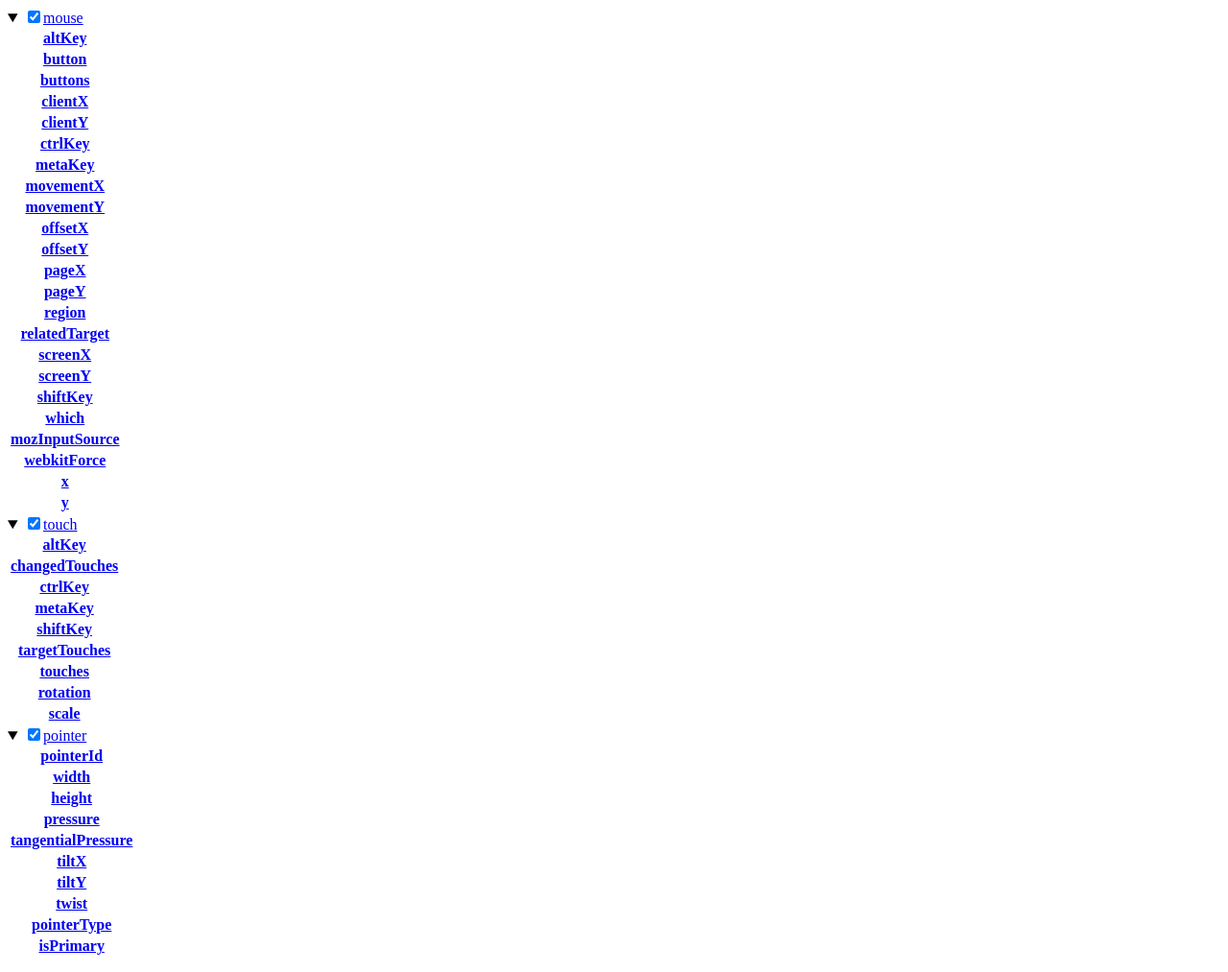
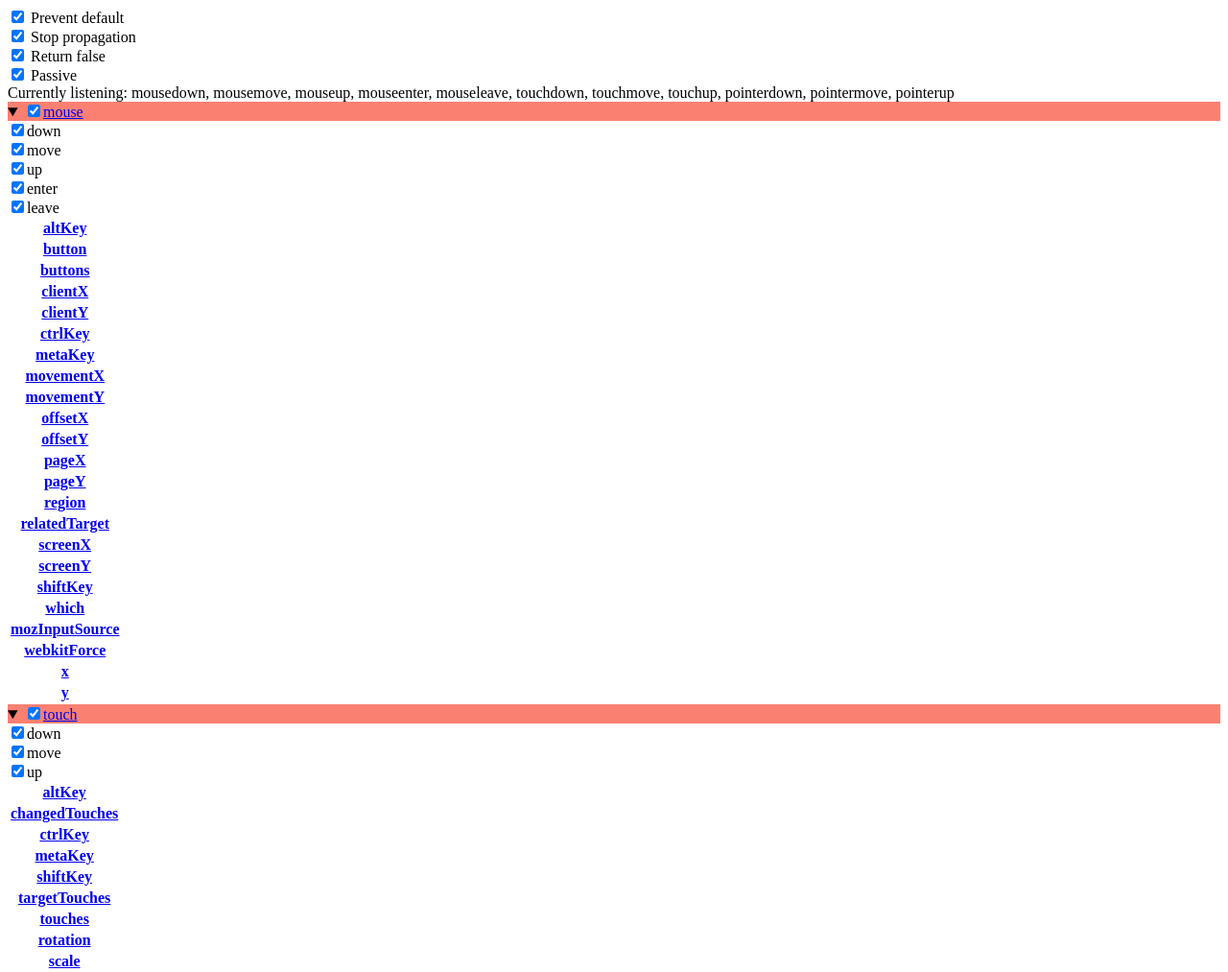
Before and after one commit to TomasHubelbauer/safari-pointer-events, a plain HTML site: page index.html in a window 1280 px wide. Shown: the top 1013 px of the page at 96% size. Drawn offline with Linux system fonts and the light colour scheme.

Commit message:
Allow configuring variants and modes

```diff
--- a/index.css
+++ b/index.css
@@ -1,3 +1,7 @@
 body {
   user-select: none;
 }
+
+summary {
+  background: salmon;
+}
--- a/index.html
+++ b/index.html
@@ -7,5 +7,23 @@
     <script src="index.js"></script>
     <link rel="stylesheet" href="index.css" />
   </head>
-  <body></body>
+  <body>
+    <div>
+      <input type="checkbox" checked id="preventDefaultInput" />
+      <label for="preventDefaultInput">Prevent default</label>
+    </div>
+    <div>
+      <input type="checkbox" checked id="stopPropagationInput" />
+      <label for="stopPropagationInput">Stop propagation</label>
+    </div>
+    <div>
+      <input type="checkbox" checked id="returnFalseInput" />
+      <label for="returnFalseInput">Return false</label>
+    </div>
+    <div>
+      <input type="checkbox" checked id="passiveInput" />
+      <label for="passiveInput">Passive</label>
+    </div>
+    <div id="listenersDiv"></div>
+  </body>
 </html>
--- a/index.js
+++ b/index.js
@@ -84,17 +84,35 @@ function resetEvents() {
 
     const props = events[event];
     for (const variant of variants[event]) {
+      if (!document.getElementById(event + '.' + variant + 'Input').checked) {
+        continue;
+      }
+
       const listener = e => {
         for (const prop in props) {
           const value = props[prop](e);
           document.getElementById(event + '.' + prop).innerHTML = value;
         }
+
+        if (document.getElementById('preventDefaultInput').checked) {
+          e.preventDefault();
+        }
+
+        if (document.getElementById('stopPropagationInput').checked) {
+          e.stopPropagation();
+        }
+
+        if (document.getElementById('returnFalseInput').checked) {
+          return false;
+        }
       };
 
-      window.addEventListener(event + variant, listener, { passive: true });
+      window.addEventListener(event + variant, listener, { passive: document.getElementById('passiveInput').checked });
       attachedEvents.push({ event: event + variant, listener });
     }
   }
+
+  document.getElementById('listenersDiv').textContent = `Currently listening: ${attachedEvents.map(ae => ae.event).join(', ')}`;
 }
 
 window.addEventListener('load', () => {
@@ -114,6 +132,21 @@ window.addEventListener('load', () => {
     eventA.target = 'blank';
     eventSummary.append(eventA);
     eventDetails.append(eventSummary);
+    for (const variant of variants[event]) {
+      const variantDiv = document.createElement('div');
+      const variantInput = document.createElement('input');
+      variantInput.type = 'checkbox';
+      variantInput.checked = true;
+      variantInput.id = event + '.' + variant + 'Input';
+      variantInput.addEventListener('change', resetEvents);
+      variantDiv.append(variantInput);
+      const variantLabel = document.createElement('label');
+      variantLabel.textContent = variant;
+      variantLabel.htmlFor = variantInput.id;
+      variantDiv.append(variantLabel);
+      eventDetails.append(variantDiv);
+    }
+
     const eventTable = document.createElement('table');
     const props = events[event];
     for (const prop in props) {
@@ -136,4 +169,8 @@ window.addEventListener('load', () => {
   }
 
   resetEvents();
+  document.getElementById('preventDefaultInput').addEventListener('change', resetEvents);
+  document.getElementById('stopPropagationInput').addEventListener('change', resetEvents);
+  document.getElementById('returnFalseInput').addEventListener('change', resetEvents);
+  document.getElementById('passiveInput').addEventListener('change', resetEvents);
 });
```
